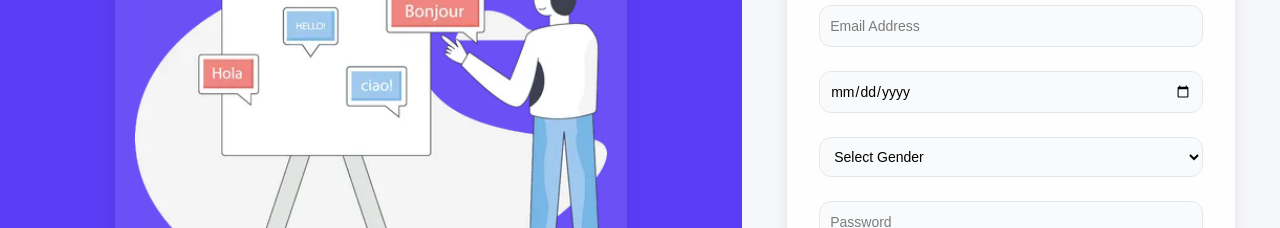
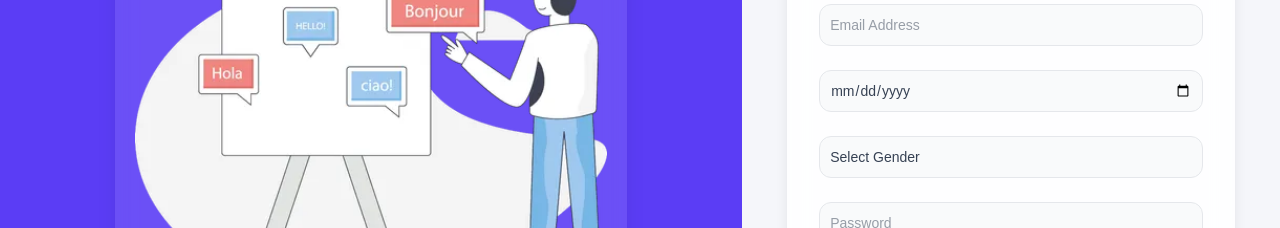
Before and after one commit to SssamiAryal/Learnify_WebAPi, a Next.js app: page /auth/register in a window 1280 px wide. Shown: the part 268-496 px from the top of the page. Built offline with nearby package versions, Linux system fonts and the light colour scheme.

Commit message:
Updated register page

```diff
--- a/app/auth/components/RegisterFormZod.tsx
+++ b/app/auth/components/RegisterFormZod.tsx
@@ -30,7 +30,10 @@ export default function RegisterFormZod() {
   };
 
   const inputStyle =
-    "w-full p-2.5 rounded-xl border border-gray-200 bg-gray-50 text-black text-sm outline-none focus:ring-2 focus:ring-[#5B3DF5]";
+    "w-full p-2.5 rounded-xl border border-gray-200 bg-gray-50 text-gray-700 text-sm outline-none focus:ring-2 focus:ring-[#5B3DF5]";
+
+  const selectStyle = inputStyle + " appearance-none";
+  const dateStyle = inputStyle + " text-gray-700";
 
   return (
     <div className="h-screen flex overflow-hidden bg-[#F5F6FA]">
@@ -82,7 +85,7 @@ export default function RegisterFormZod() {
           className="w-full max-w-md bg-white/90 backdrop-blur-md rounded-2xl shadow-lg px-8 py-8 relative"
         >
 
-          {/* LOGO (moved slightly down) */}
+          {/* LOGO */}
           <div className="absolute -top-3 left-1/2 -translate-x-1/2">
             <Image
               src="/assets/images/learnify.png"
@@ -105,16 +108,33 @@ export default function RegisterFormZod() {
           {/* FORM */}
           <form onSubmit={handleSubmit(onSubmit)} className="space-y-3">
 
-            <input {...register("fullName")} placeholder="Full Name" className={inputStyle} />
+            <input
+              {...register("fullName")}
+              placeholder="Full Name"
+              className={inputStyle}
+            />
             <p className="text-xs text-red-500">{errors.fullName?.message}</p>
 
-            <input {...register("email")} placeholder="Email Address" className={inputStyle} />
+            <input
+              {...register("email")}
+              placeholder="Email Address"
+              className={inputStyle}
+            />
             <p className="text-xs text-red-500">{errors.email?.message}</p>
 
-            <input type="date" {...register("dob")} className={inputStyle} />
+            {/* DOB FIXED (GRAY STYLE) */}
+            <input
+              type="date"
+              {...register("dob")}
+              className={dateStyle}
+            />
             <p className="text-xs text-red-500">{errors.dob?.message}</p>
 
-            <select {...register("gender")} className={inputStyle}>
+            {/* GENDER FIXED (GRAY STYLE) */}
+            <select
+              {...register("gender")}
+              className={selectStyle}
+            >
               <option value="">Select Gender</option>
               <option value="male">Male</option>
               <option value="female">Female</option>
@@ -122,11 +142,23 @@ export default function RegisterFormZod() {
             </select>
             <p className="text-xs text-red-500">{errors.gender?.message}</p>
 
-            <input type="password" {...register("password")} placeholder="Password" className={inputStyle} />
+            <input
+              type="password"
+              {...register("password")}
+              placeholder="Password"
+              className={inputStyle}
+            />
             <p className="text-xs text-red-500">{errors.password?.message}</p>
 
-            <input type="password" {...register("confirmPassword")} placeholder="Confirm Password" className={inputStyle} />
-            <p className="text-xs text-red-500">{errors.confirmPassword?.message}</p>
+            <input
+              type="password"
+              {...register("confirmPassword")}
+              placeholder="Confirm Password"
+              className={inputStyle}
+            />
+            <p className="text-xs text-red-500">
+              {errors.confirmPassword?.message}
+            </p>
 
             <div className="flex items-center gap-2 text-xs text-gray-600">
               <input type="checkbox" />
```
